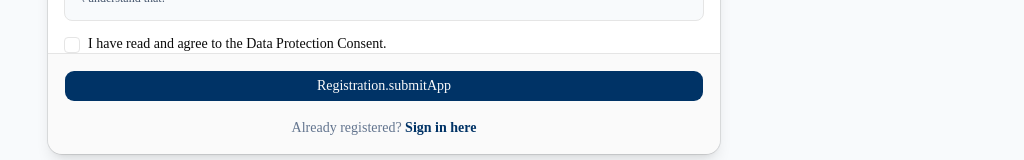
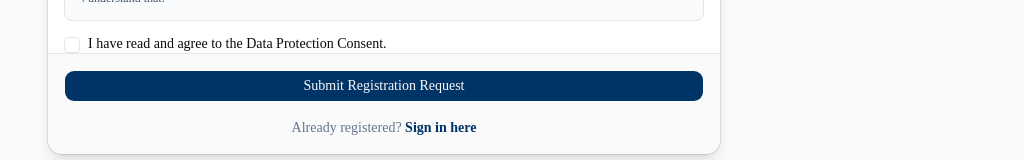
Before and after one commit to imalwic/grama-niladhari-system, a Next.js app in the folder frontend/: page /en/resident/register in a window 1280 px wide. Shown: the part 1143-1303 px from the top of the page, without its empty margins (256-1280 px from the left). Built offline with nearby package versions, Linux system fonts and the light colour scheme.

Commit message:
fix: Correct i18n translation key in registration page

```diff
--- a/frontend/src/app/[locale]/resident/register/page.tsx
+++ b/frontend/src/app/[locale]/resident/register/page.tsx
@@ -426,7 +426,7 @@ export default function ResidentRegistration() {
             </CardContent>
             <CardFooter className="flex flex-col gap-4">
               <Button type="submit" className="w-full bg-[#003366] hover:bg-[#002244] dark:bg-blue-600 dark:hover:bg-blue-700 dark:text-white" disabled={isLoading}>
-                {isLoading ? "Registering..." : t("submitApp")}
+                {isLoading ? "Registering..." : t("submitRegistration")}
               </Button>
               <div className="text-center text-sm text-slate-500 dark:text-slate-400">
                 {t("alreadyRegistered")}{" "}
```
